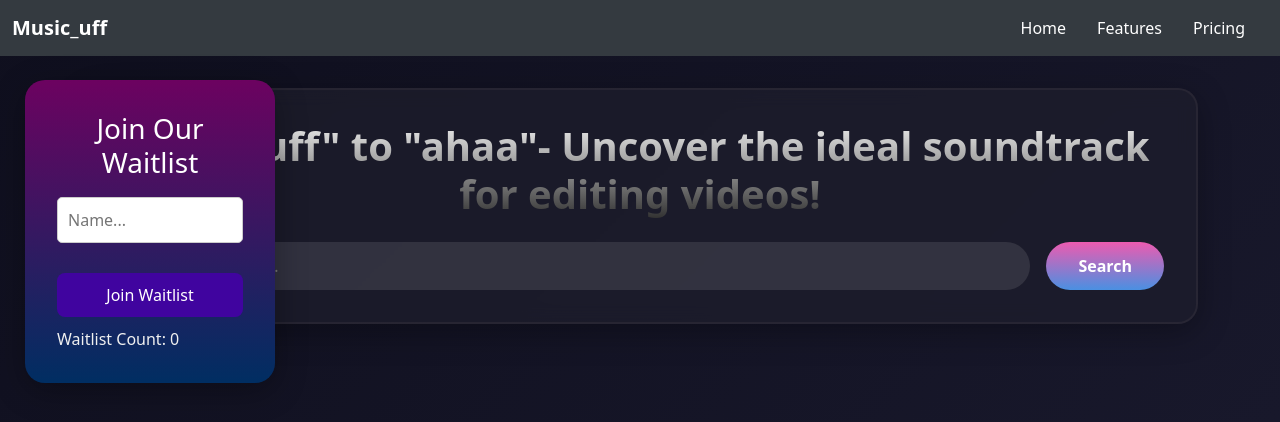
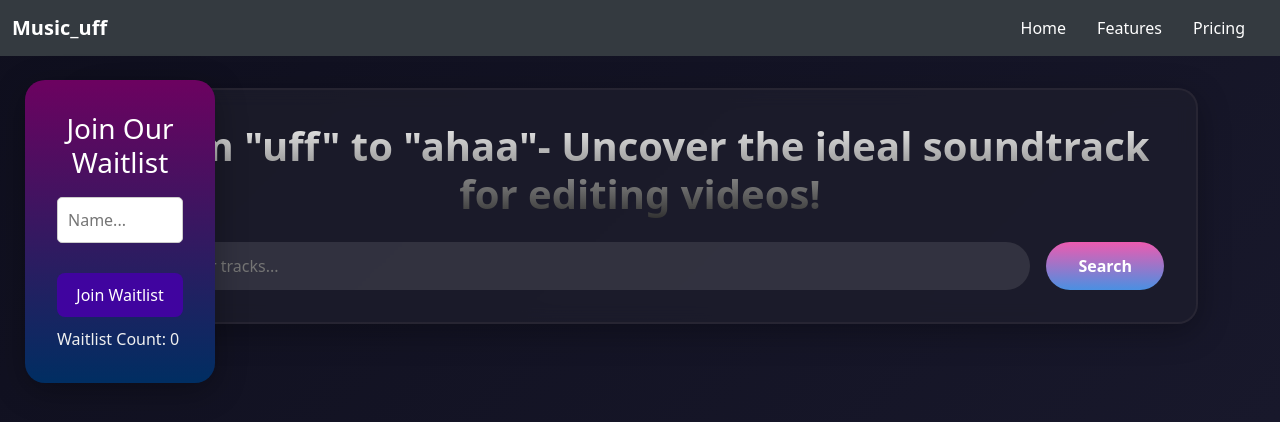
Before and after one commit to vaishnavi192/Buildspacen-w, a React (Create React App) app: page / in a window 1280 px wide. Shown: the top 422 px of the page. Built offline with nearby package versions, Linux system fonts and the light colour scheme.

Commit message:
waitlist2

```diff
--- a/src/components/waitlist.css
+++ b/src/components/waitlist.css
@@ -10,7 +10,7 @@
     position: fixed;
     top: 80px; /* Adjust as needed */
     left: 25px;
-    width: 250px; /* Adjust width as needed */
+    width: 190px; /* Adjust width as needed */
     height: auto; /* Adjust height as needed, or use a specific value */
   }
 
```
